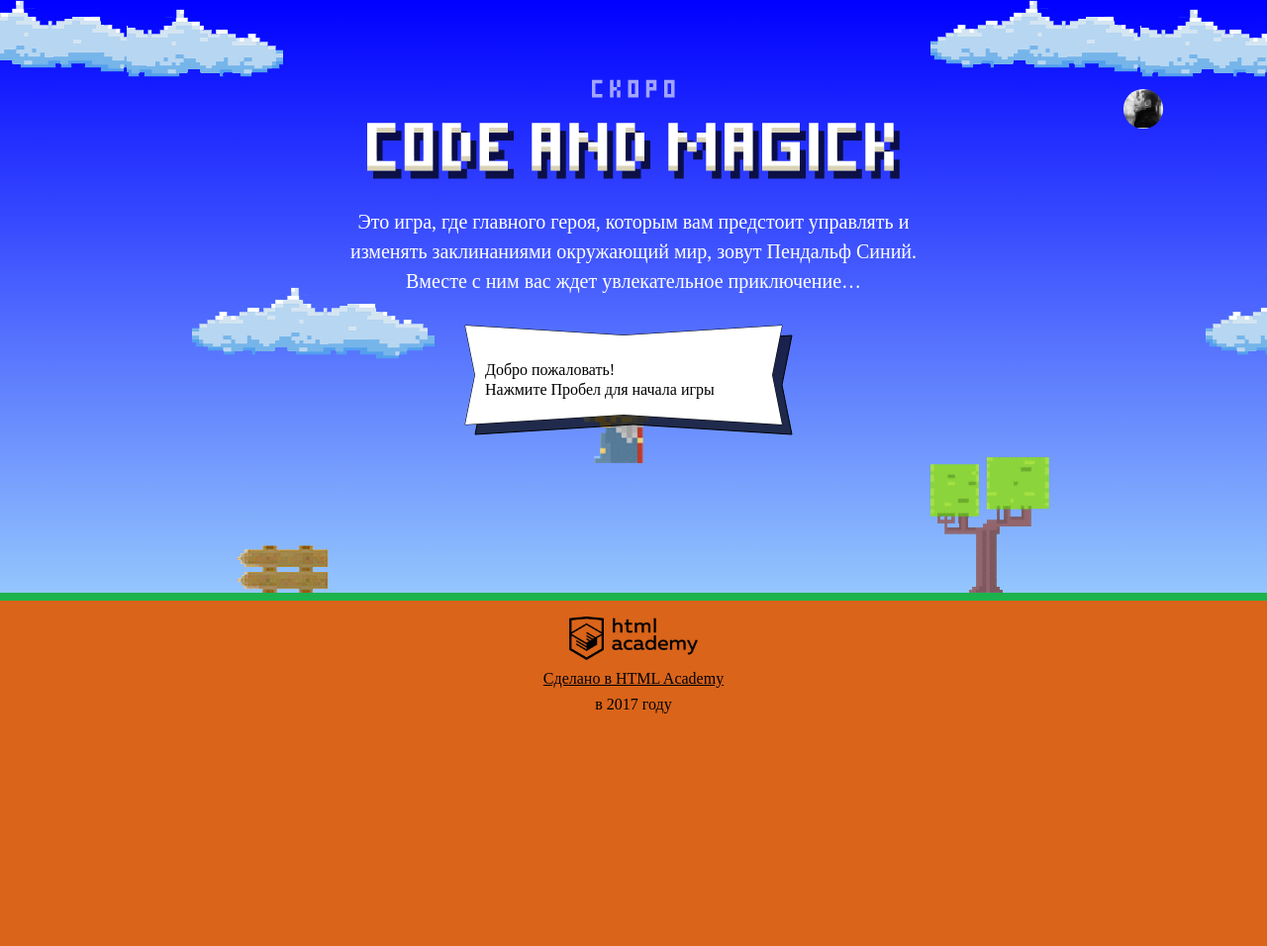
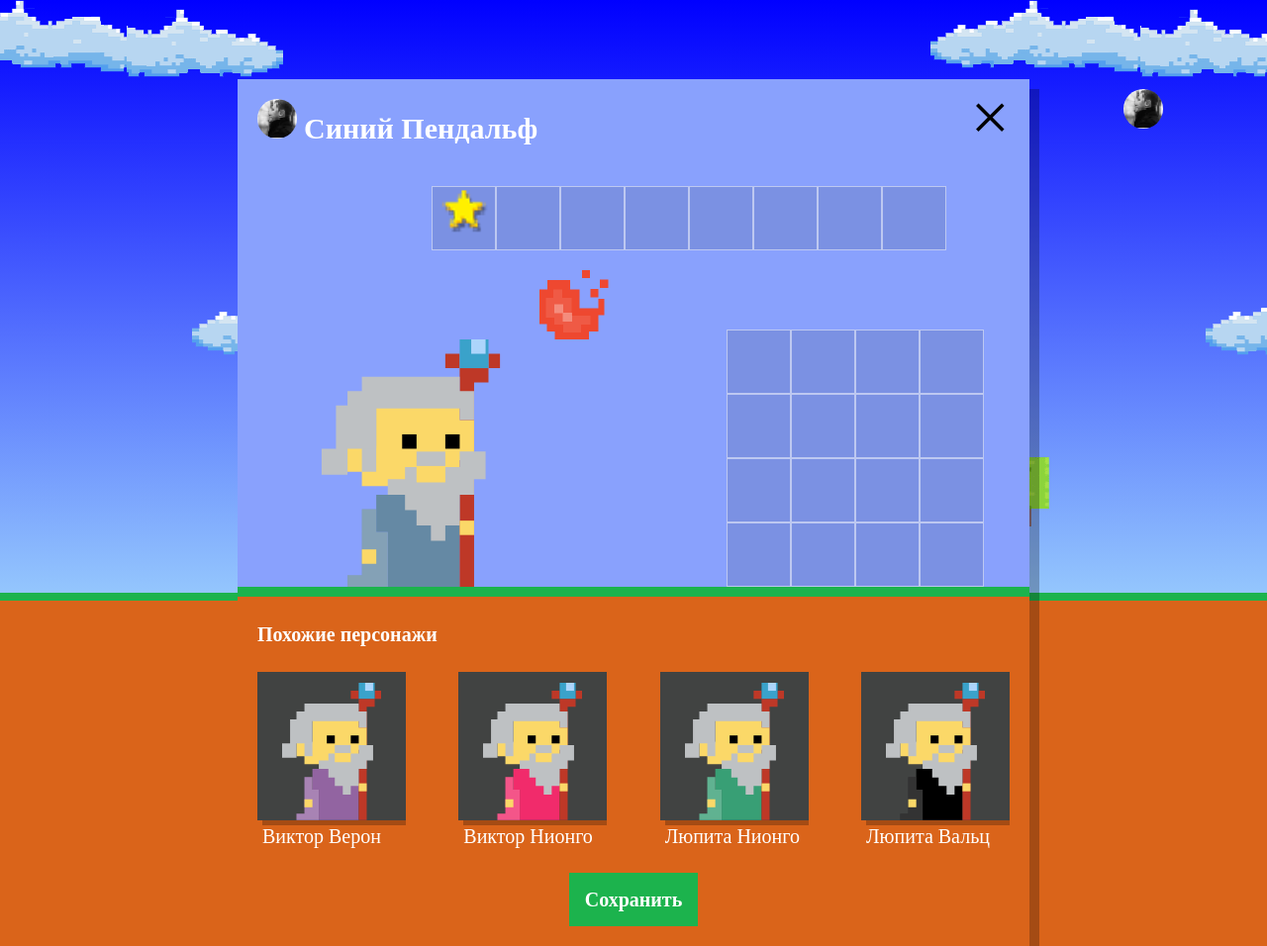
Before and after one commit to xamsuka/881967-code-and-magick-19, a website: page index.html in a window 1280 px wide. Shown: the whole page at 99% size. Before the commit the page ends 800 px from the top, so only its background shows below. Drawn offline with Linux system fonts and the light colour scheme; a web font is replaced by a local one.

Commit message:
Отрисовка героев на странице

```diff
--- a/index.html
+++ b/index.html
@@ -204,6 +204,7 @@
   };
 </script>
 
+<script src="js/setup.js"></script>
 <script src="js/stat.js"></script>
 <script src="js/game.js"></script>
 
--- /dev/null
+++ b/js/setup.js
@@ -0,0 +1,48 @@
+'use strict';
+
+var firstName = ['Иван', 'Хуан Себастьян', 'Мария', 'Кристоф', 'Виктор', 'Юлия', 'Люпита', 'Вашингтон'];
+var lastName = ['да Марья', 'Верон', 'Мирабелла', 'Вальц', 'Онопко', 'Топольницка', 'Нионго', 'Ирвинг'];
+var coatColor = ['rgb(101, 137, 164)', 'rgb(241, 43, 107)', 'rgb(146, 100, 161)', 'rgb(56, 159, 117)', 'rgb(215, 210, 55)', 'rgb(0, 0, 0)'];
+var eyesColor = ['black', 'red', 'blue', 'yellow', 'gren'];
+
+var blockSetup = document.querySelector('.setup');
+var blockSimilar = document.querySelector('.setup-similar');
+blockSetup.classList.remove('hidden');
+blockSimilar.classList.remove('hidden');
+
+var getRandomElement = function (arr) {
+  var randomElement = arr[Math.floor(Math.random() * arr.length)];
+  return randomElement;
+}
+
+var generateHero = function () {
+  var personal = [];
+
+  for (var i = 0; i < 4; i++) {
+    personal[i] = {
+      name: getRandomElement(firstName) + ' ' + getRandomElement(lastName),
+      coatColor: getRandomElement(coatColor),
+      eyesColor: getRandomElement(eyesColor)
+    };
+  }
+
+  return personal;
+};
+
+var heroes = generateHero();
+var personals = document.querySelector('.setup-similar-list');
+var template = document.querySelector('#similar-wizard-template').content.querySelector('.setup-similar-item');
+var fragment = document.createDocumentFragment();
+
+var renderHero = function (hero) {
+  var heroElement = template.cloneNode(true);
+  heroElement.querySelector('.setup-similar-label').textContent = hero.name;
+  heroElement.querySelector('.wizard-coat').style.fill = hero.coatColor;
+  return heroElement;
+};
+
+for (var i = 0; i < heroes.length; i++) {
+  fragment.appendChild(renderHero(heroes[i]));
+}
+
+personals.appendChild(fragment);
```
